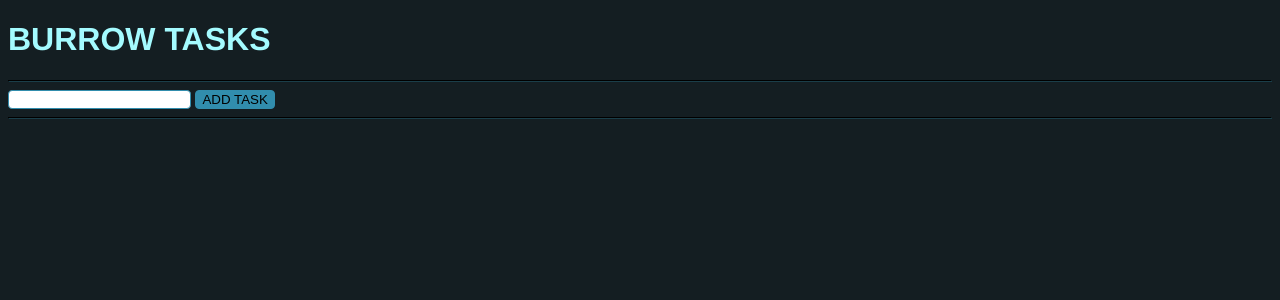
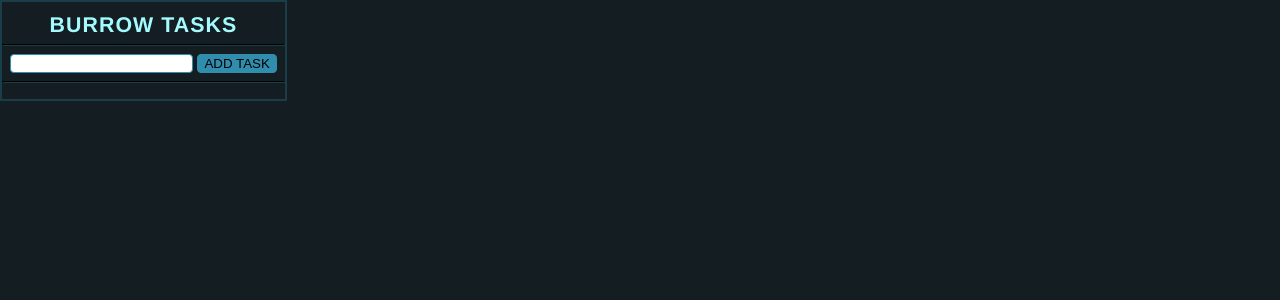
Before and after one commit to lambtails/burrow-tasks, a Flask app: page / in a window 1280 px wide. Shown: the top 300 px of the page. Run offline with Flask 3, Linux system fonts and the light colour scheme; data that the repository does not hold is empty.

Commit message:
make stylesheets a bit prettier

```diff
--- a/static/style.css
+++ b/static/style.css
@@ -4,7 +4,6 @@ Colour scheme is loosely based on the landing UI from the Nostromo spacecraft in
 
 /* Define variables */
 * {
-
 	--bg-color: #141e22;
 	--line-color: #1a3e49;
 	--text-color: #a4fbff;
@@ -16,24 +15,51 @@ Colour scheme is loosely based on the landing UI from the Nostromo spacecraft in
 /* Colours and fonts */
 html {
 	background: var(--bg-color);
-	font-family: Helvetica, sans-serif;
+	font-family: "Acumin Variable", "Acumin Variable Concept", Helvetica, sans-serif;
 }
+
 h1,
 p,
 li {
 	color: var(--text-color);
 }
+
 hr {
-	border-color: var(--line-color); /*#323a3e*/
+	border-color: var(--line-color);
+	margin: 0.5rem 0;
+}
+
+/* Page layout styling */
+body {
+	margin: 0;
+	width: fit-content;
+	border: 2px solid var(--line-color);
+}
+
+h1 {
+	font-size: 16pt;
+	font-weight: 900;
+	letter-spacing: 0.05em;
+	line-height: 1;
+	margin: 0.5rem;
+	margin-top: 0.8rem;
+	text-align: center;
+}
+
+.add-task-form {
+	display: block;
+	margin: 0 0.5rem;
 }
 
 /* List styles */
 ul {
 	padding-left: 0;
 }
+
 li {
 	list-style-type: none;
-	margin-bottom: 0.5rem;
+	margin: 0.5rem;
+	width: 100%;
 }
 
 /* Checkboxes */
@@ -41,9 +67,11 @@ input[type="checkbox"],
 input[type="checkbox"]+label {
 	cursor: pointer;
 }
+
 input[type="checkbox"]:checked {
 	accent-color: var(--checkbox-color);
 }
+
 input[type="checkbox"]:checked+label {
 	text-decoration: line-through;
 	color: var(--interactive-color);
@@ -57,9 +85,12 @@ input[type="text"] {
 	border-radius: 4px;
 }
 
-input[type="submit"], input[type="button"] {
+input[type="submit"],
+input[type="button"] {
 	background-color: var(--interactive-color);
 }
-input[type="submit"]:active, input[type="button"]:active {
+
+input[type="submit"]:active,
+input[type="button"]:active {
 	background-color: var(--text-color);
 }
```
